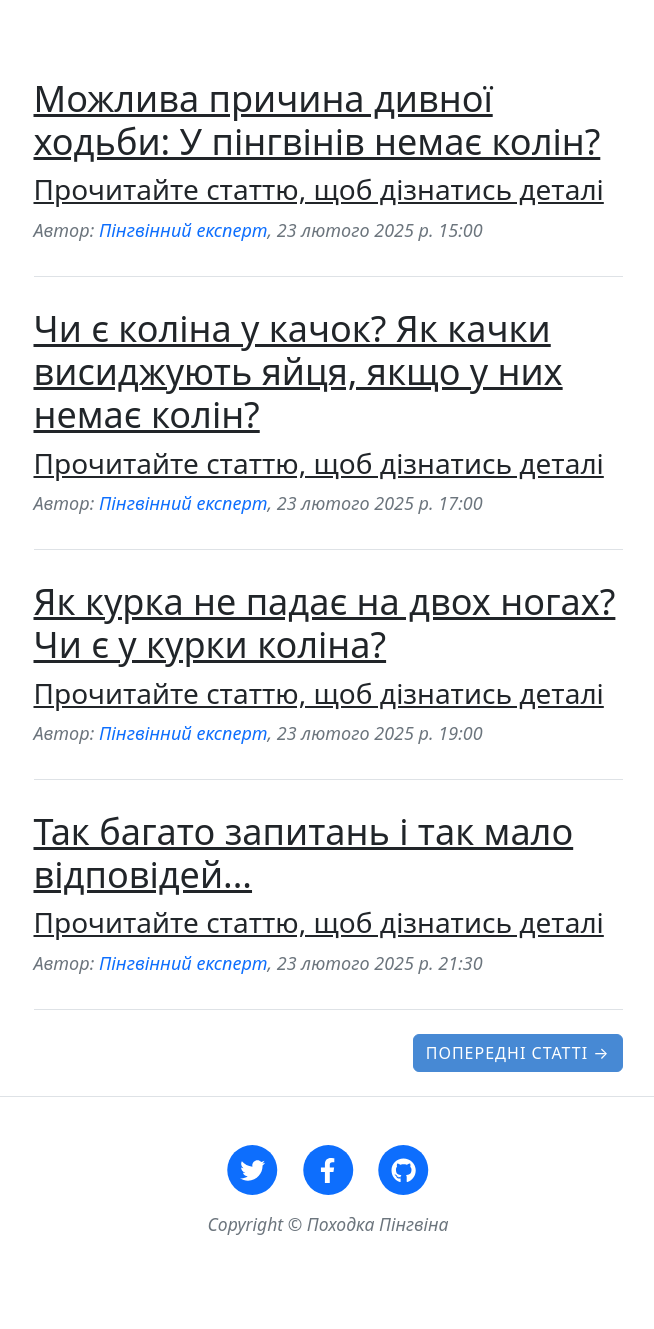
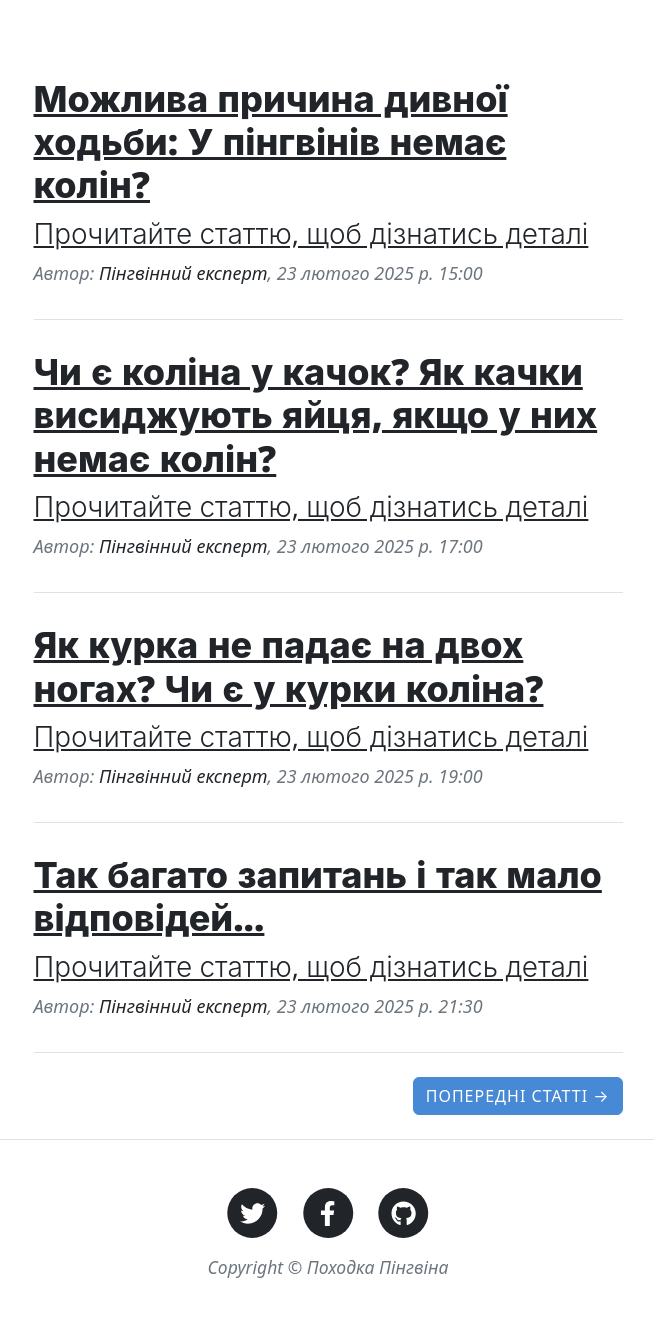
Before and after one commit to sofijasljusar/django-blog, a Django app: page / in a window 1280 px wide. Shown: the part 801-2130 px from the top of the page, without its empty margins (312-966 px from the left). Before the commit the page ends 2036 px from the top, so only its background shows below. Run offline with Django 5.2, Linux system fonts and the light colour scheme; some libraries are stand-ins or nearby versions.

Commit message:
Fix fonts

```diff
--- a/mysite/static/mysite/css/styles.css
+++ b/mysite/static/mysite/css/styles.css
@@ -15,6 +15,7 @@
   --bs-btn-disabled-border-color: #4789D4;
 }
 :root {
+  --bs-link-color: #212529;
   --bs-link-hover-color: #4789D4;
 }
 
@@ -293,3 +294,11 @@ header.masthead .post-heading .meta a {
     font-size: 2.25rem;
   }
 }
+
+h6, .h6, h5, .h5, h4, .h4, h3, .h3, h2, .h2, h1, .h1 {
+  margin-top: 0;
+  margin-bottom: 0.5rem;
+  font-family: "Open Sans", -apple-system, BlinkMacSystemFont, "Segoe UI", Roboto, "Helvetica Neue", Arial, sans-serif, "Apple Color Emoji", "Segoe UI Emoji", "Segoe UI Symbol", "Noto Color Emoji";
+  font-weight: 800;
+  line-height: 1.2;
+}
```
Also changed, not shown: mysite/static/mysite/images/ducks.jpg (added).
